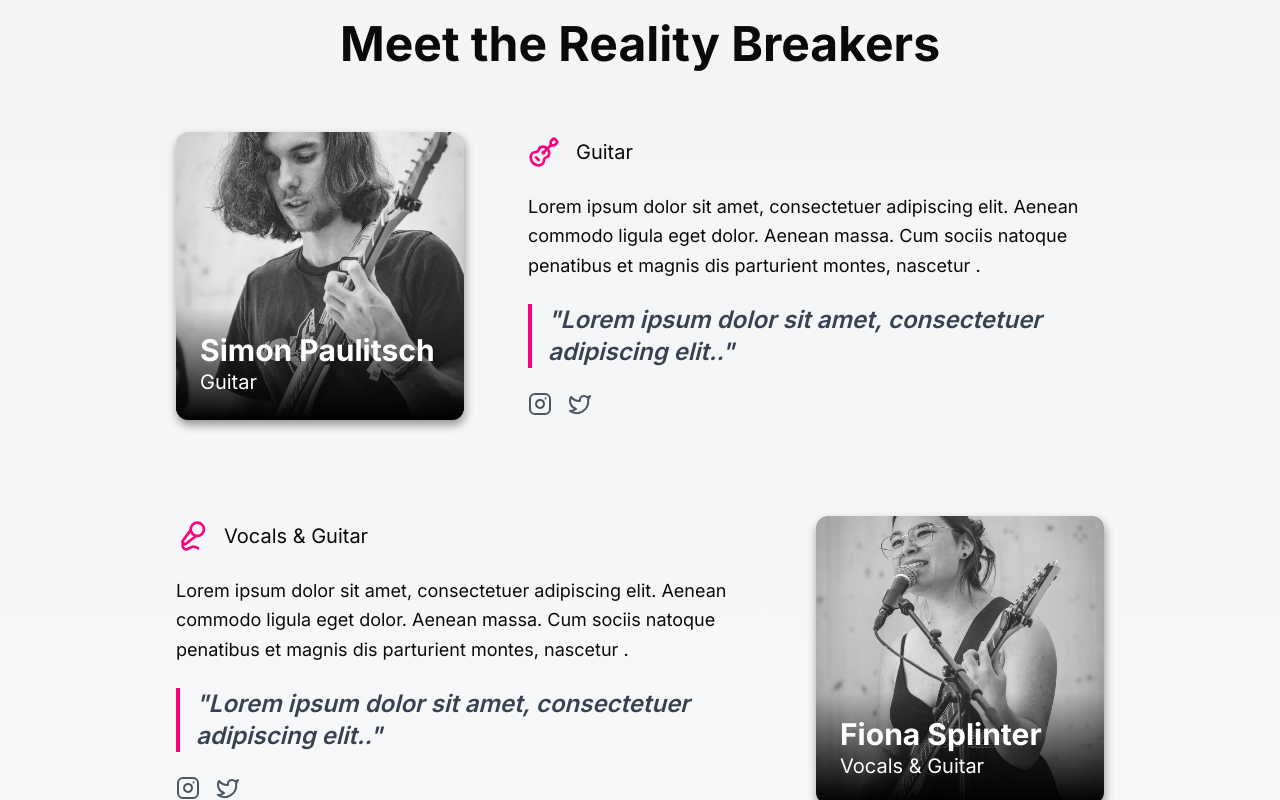
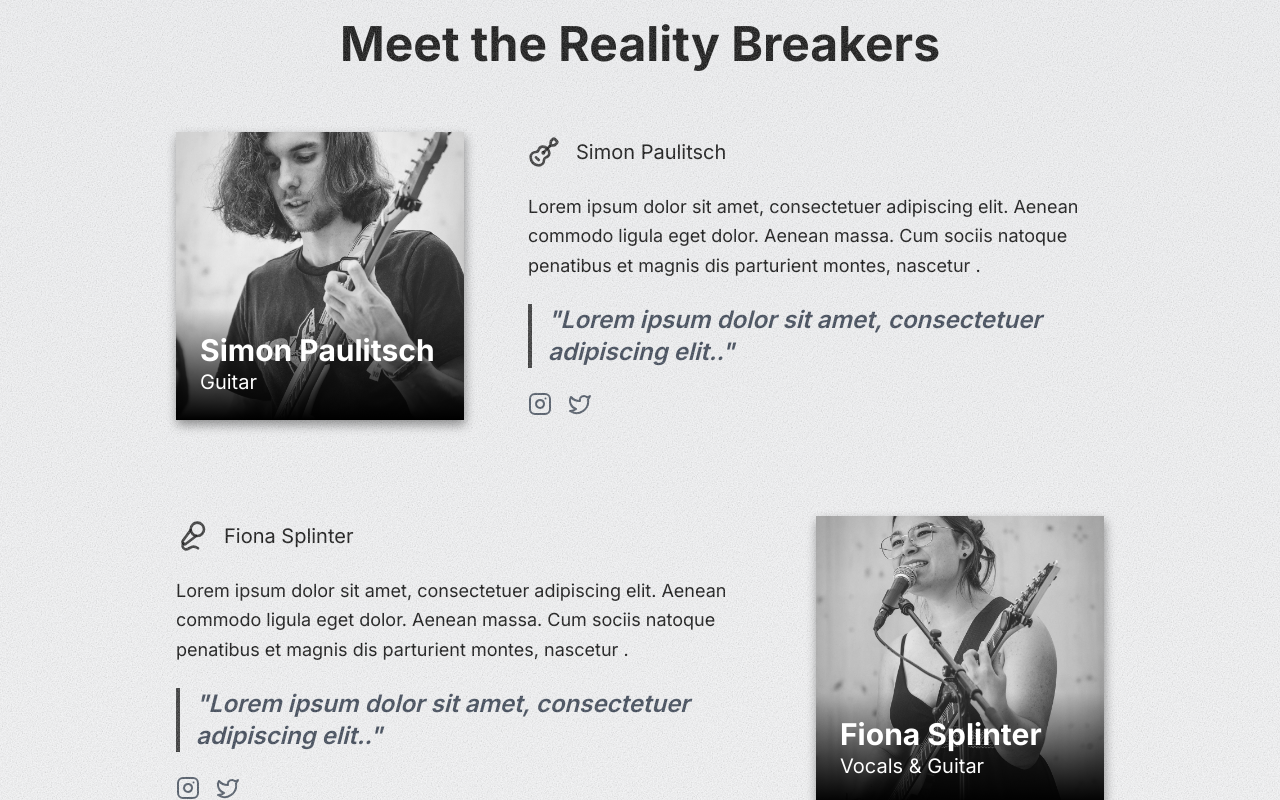
Before and after one commit to MaikeruDev/reality-break, a Next.js app: page / in a window 1280 px wide. Shown: the part 860-1660 px from the top of the page. Built offline with nearby package versions, Linux system fonts and the light colour scheme.

Commit message:
🛠️refactor(website) add noise effect to sections and update band member styling

```diff
--- a/components/reality-break-website.tsx
+++ b/components/reality-break-website.tsx
@@ -192,13 +192,20 @@ export default function RealityBreakWebsite() {
 
 
       {/* Band Members Section */}
-      <section ref={membersRef} className="py-10 sm:py-20 lg:px-40 bg-gradient-to-b from-gray-100 to-white">
+      <section ref={membersRef} className="relative py-10 sm:py-20 lg:px-40 bg-gradient-to-b from-gray-100 to-white">
+        <svg className="absolute inset-0 w-full h-full opacity-40 pointer-events-none filter-noise2 z-20" xmlns="http://www.w3.org/2000/svg">
+          <filter id="noise2">
+            <feTurbulence type="fractalNoise" baseFrequency="0.8" numOctaves="4" stitchTiles="stitch" />
+            <feColorMatrix type="saturate" values="0" />
+          </filter>
+          <rect width="100%" height="100%" filter="url(#noise)" />
+        </svg>
         <div className="container mx-auto px-4">
           <h2 className="text-3xl sm:text-5xl font-bold text-center mb-16">Meet the Reality Breakers</h2>
           <div className="space-y-24">
             {bandMembers.map((member, index) => (
               <div key={index} className={`flex flex-col ${index % 2 === 0 ? 'sm:flex-row' : 'sm:flex-row-reverse'} items-center gap-8 sm:gap-16`}>
-                <div className="w-full sm:w-1/2 lg:w-1/3 rounded-xl overflow-hidden shadow-[1px_5px_10px_rgb(0,0,0,0.4)]">
+                <div className="w-full sm:w-1/2 lg:w-1/3 overflow-hidden shadow-[1px_5px_10px_rgb(0,0,0,0.4)] z-30">
                   <div className="relative">
                     <img
                       src={member.src}
@@ -214,11 +221,11 @@ export default function RealityBreakWebsite() {
                 </div>
                 <div className="w-full sm:w-1/2 lg:w-2/3 space-y-6">
                   <div className="flex items-center space-x-4">
-                    <member.icon key={index} className="w-8 h-8 text-rb_pink-600 " />
-                    <span className="text-xl">{member.instrument}</span>
+                    <member.icon key={index} className="w-8 h-8 text-black/80 " />
+                    <span className="text-xl">{member.name}</span>
                   </div>
                   <p className="text-lg leading-relaxed">{member.bio}</p>
-                  <blockquote key={index} className="text-2xl font-semibold italic text-gray-700 border-l-4 border-rb_pink-600 pl-4">
+                  <blockquote key={index} className="text-2xl font-semibold italic text-gray-700 border-l-4 border-black/80 pl-4">
                     "{member.quote}"
                   </blockquote>
                   <div className="flex space-x-4">
@@ -285,7 +292,14 @@ export default function RealityBreakWebsite() {
 
 
       {/* Image Carousel Section */}
-      <section className="py-10 sm:py-20 bg-white">
+      <section className="relative py-10 sm:py-20 bg-white">
+        <svg className="absolute inset-0 w-full h-full opacity-40 pointer-events-none filter-noise2 z-20" xmlns="http://www.w3.org/2000/svg">
+          <filter id="noise2">
+            <feTurbulence type="fractalNoise" baseFrequency="0.8" numOctaves="4" stitchTiles="stitch" />
+            <feColorMatrix type="saturate" values="0" />
+          </filter>
+          <rect width="100%" height="100%" filter="url(#noise)" />
+        </svg>
         <div className="container mx-auto px-4">
           <h2 className="text-3xl sm:text-4xl font-bold text-center mb-16 text-black/80">Gallery</h2>
           <div className="relative overflow-hidden">
@@ -297,7 +311,7 @@ export default function RealityBreakWebsite() {
               >
                 <ChevronLeftIcon className="w-6 h-6 text-black/80" />
               </button>
-              <div className="w-full overflow-hidden">
+              <div className="w-full overflow-hidden z-30">
                 <div
                   className="flex transition-transform duration-500 ease-in-out"
                   style={{ transform: `translateX(-${currentImageIndex * 100}%)` }}
@@ -335,6 +349,7 @@ export default function RealityBreakWebsite() {
 
       {/* Contact Section */}
       <section className="py-10 sm:py-20 bg-black text-white">
+
         <div className="container mx-auto px-4 text-center">
           <h2 className="text-3xl sm:text-5xl font-bold mb-8 sm:mb-16">CONTACT</h2>
 
```
